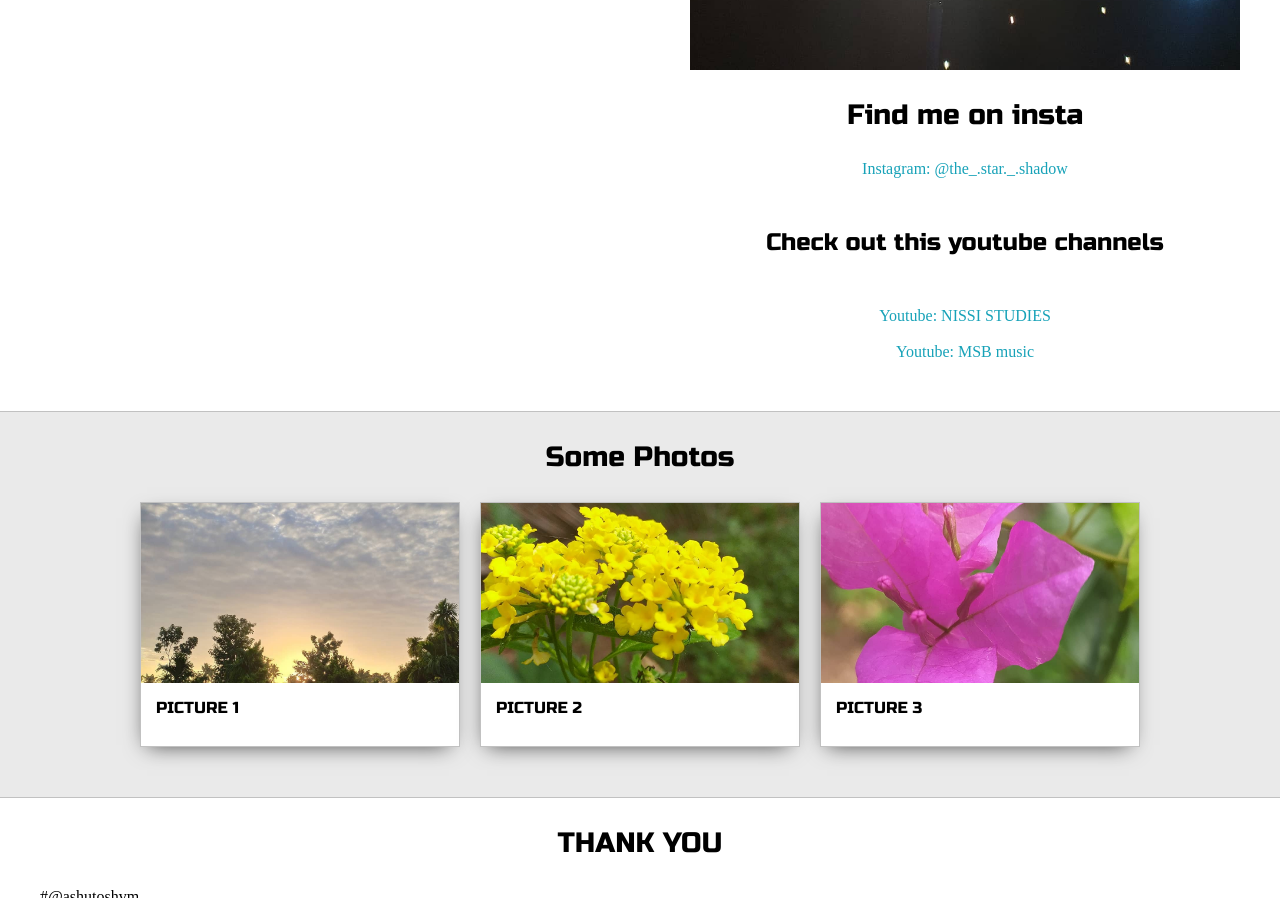
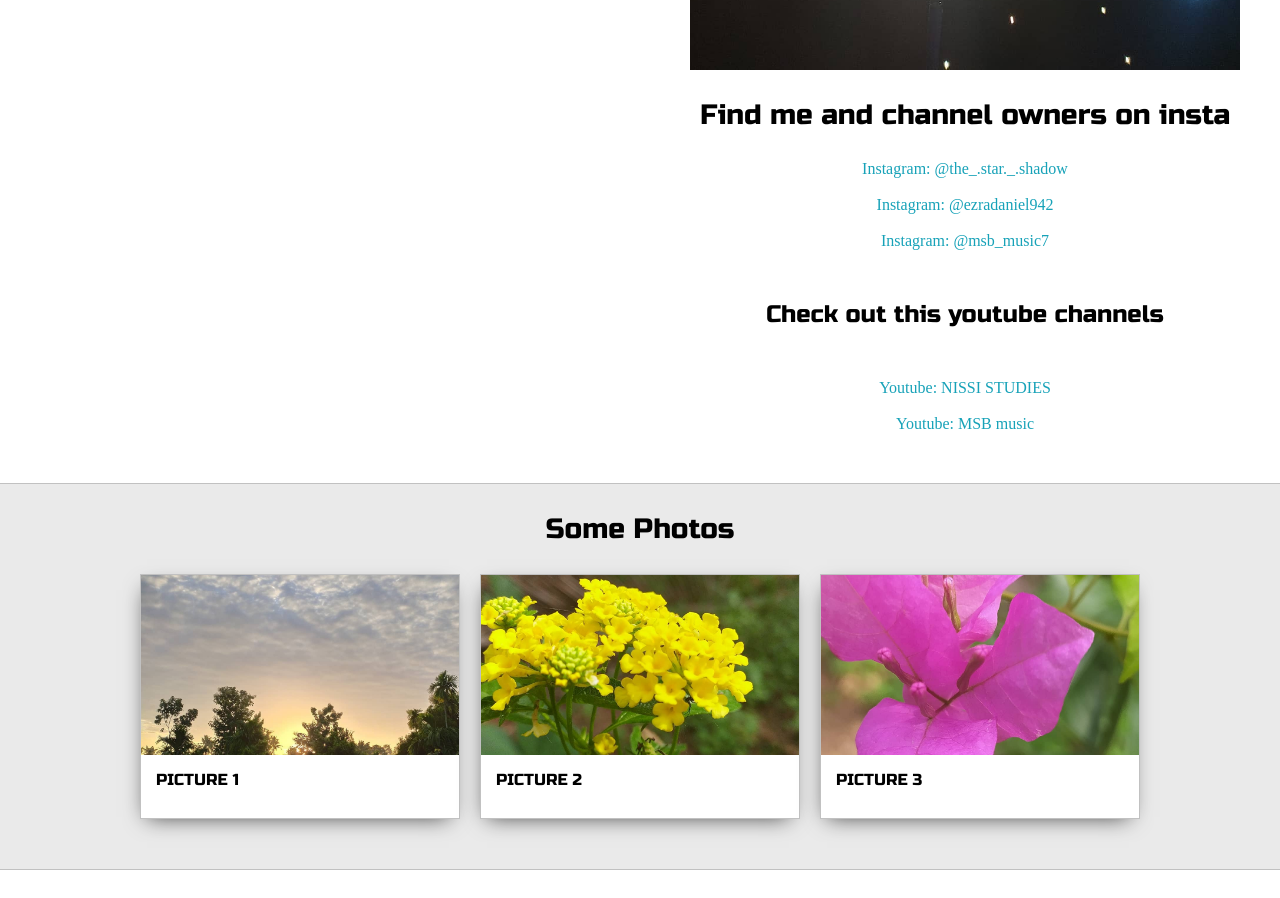
Before and after one commit to Ashutoshvm200307/ashutoshvmofficial, a plain HTML site: page index.html in a window 1280 px wide. Shown: the part 1211-2109 px from the top of the page. Drawn offline with Linux system fonts and the light colour scheme.

Commit message:
Update index.html

```diff
--- a/index.html
+++ b/index.html
@@ -111,8 +111,12 @@
 
 				<div class="social-links">
 					<img id="social_img" src="ashutosh1.jpg">
-					<h3>Find me on insta </h3>
+					<h3>Find me and channel owners on insta </h3>
 					<a target="_blank" href="https://instagram.com/the_.star._.shadow?igshid=dqx5o30j7yd4">Instagram: @the_.star._.shadow</a>
+					<br>
+					<a target="_blank" href="https://instagram.com/ezradaniel942?igshid=1sex2jwjg5y4v">Instagram: @ezradaniel942</a>
+					<br>
+					<a target="_blank" href="https://instagram.com/msb_music7?igshid=96ouwf3vc95u">Instagram: @msb_music7</a>
 					<br>
 					<h4>Check out this youtube channels</h4>
 					<br>
```
